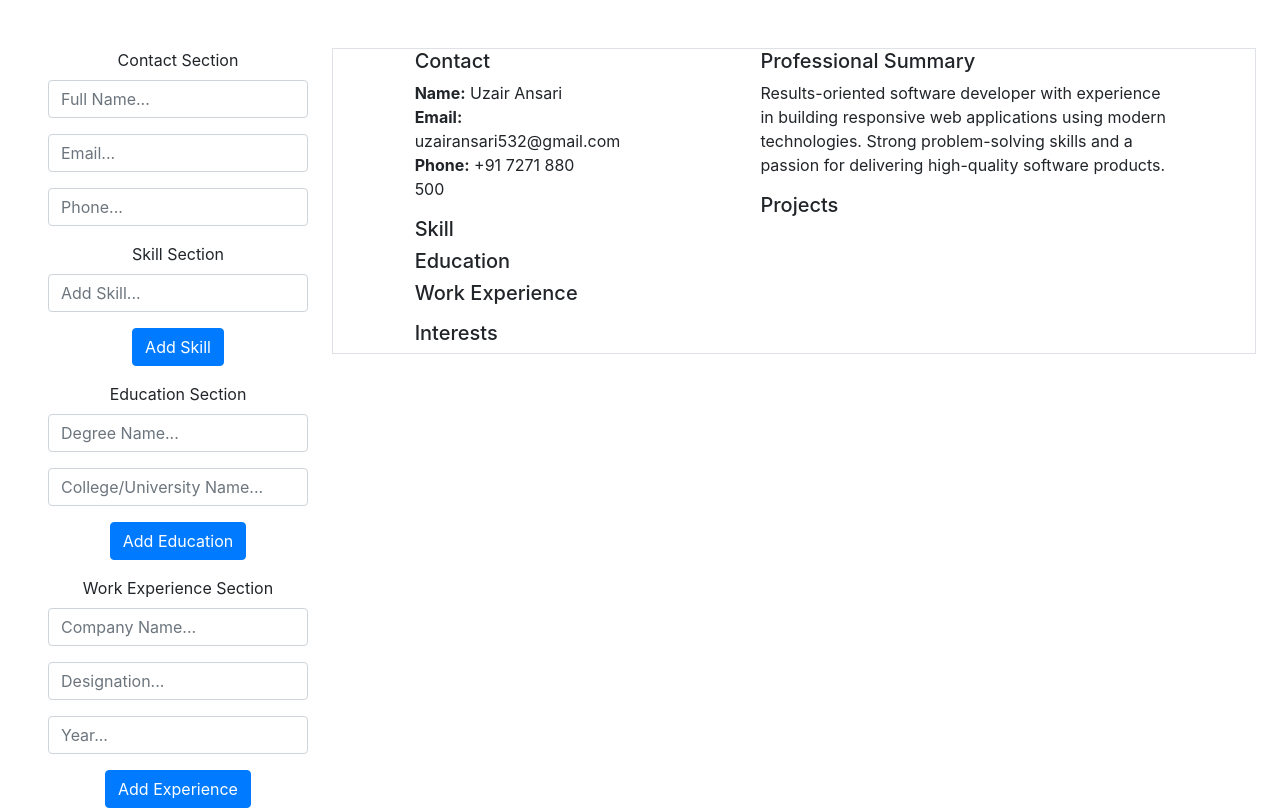
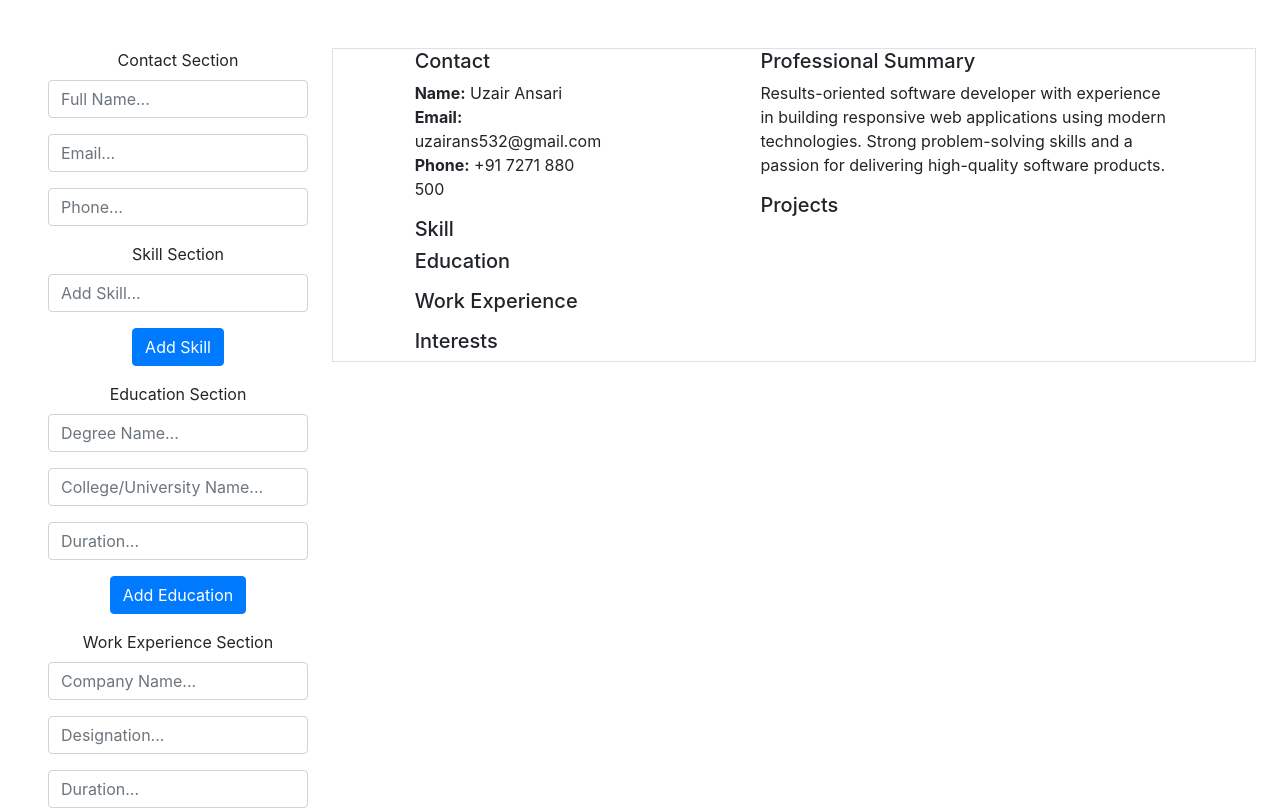
Before and after one commit to uzairansari11/resume_builder, a React (Create React App) app: page / in a window 1280 px wide. Shown: the top 810 px of the page. Built offline with nearby package versions, Linux system fonts and the light colour scheme.

Commit message:
improved functionality

```diff
--- a/package.json
+++ b/package.json
@@ -12,6 +12,7 @@
     "react-dom": "^18.2.0",
     "react-icons": "^4.9.0",
     "react-scripts": "5.0.1",
+    "react-tag-autocomplete": "^6.3.0",
     "web-vitals": "^2.1.4"
   },
   "scripts": {
--- a/src/component/ResumeOption.jsx
+++ b/src/component/ResumeOption.jsx
@@ -1,7 +1,7 @@
 import React from "react";
 import { Button, Form } from "react-bootstrap";
 import { AiOutlinePlusCircle, AiOutlineTrash } from "react-icons/ai";
-
+import TagAutocomplete from "react-tag-autocomplete";
 const ResumeOption = ({
   handleContactDetails,
   skill,
@@ -79,6 +79,13 @@ const ResumeOption = ({
           placeholder="College/University Name..."
           className="mb-3"
         />
+        <Form.Control
+          type="text"
+          onChange={handleEducationDetails}
+          name="year"
+          placeholder="Duration..."
+          className="mb-3"
+        />
         <Button variant="primary" onClick={handleAddEducation} className="mb-3">
           Add Education
         </Button>
@@ -104,7 +111,7 @@ const ResumeOption = ({
           type="text"
           onChange={handleWorkExperienceDetails}
           name="year"
-          placeholder="Year..."
+          placeholder="Duration..."
           className="mb-3"
         />
         <Button variant="primary" onClick={handleAddWorkExperience} className="mb-3">
--- a/src/component/ResumeTemplate.jsx
+++ b/src/component/ResumeTemplate/ResumeTemplate.jsx
@@ -1,5 +1,5 @@
 import React from "react";
-import CustomList from './CustomList';
+import CustomList from '../CustomList';
 
 const ResumeTemplate = ({
   contact,
@@ -41,14 +41,16 @@ const ResumeTemplate = ({
         {/* Education Section */}
         <div>
           <h5>Education</h5>
-
-          {educations?.map((item) => (
-            <>
-              {" "}
-              <p className="text-sm">{item.degree}</p>
-              <p>{item.college}</p>
-            </>
-          ))}
+          <ul className="list-unstyled">
+            {educations?.map((item) => (
+              <>
+                {" "}
+                <li className="text-sm">{item.degree}</li>
+                <li>{item.college}</li>
+                <li>{item.year}</li>
+              </>
+            ))}
+          </ul>
         </div>
         {/* Work Experience Section */}
         <div>
@@ -69,7 +71,7 @@ const ResumeTemplate = ({
           <h5>Interests</h5>
           <div className="d-flex flex-wrap">
             {intrestData.map((item) => (
-              <CustomList  data={item.intrest}/>
+              <CustomList data={item.intrest} />
             ))}
           </div>
 
--- a/src/pages/ResumeCreaterPage.jsx
+++ b/src/pages/ResumeCreaterPage.jsx
@@ -1,13 +1,13 @@
 import React, { useState } from "react";
 
-import ResumeTemplate from "../component/ResumeTemplate";
-import ResumeOption from '../component/ResumeOption';
+import ResumeTemplate from "../component/ResumeTemplate/ResumeTemplate";
+import ResumeOption from "../component/ResumeOption";
 
 const ResumeCreaterPage = () => {
   /* contact section  */
   const initialContactState = {
     name: "Uzair Ansari",
-    email: "uzairansari532@gmail.com",
+    email: "uzairans532@gmail.com",
     phone: "+91 7271 880 500",
   };
 
@@ -42,6 +42,7 @@ const ResumeCreaterPage = () => {
   const initialEducationState = {
     degree: "Uzair Ansari",
     college: "uzairansari532@gmail.com",
+    year: 2019
   };
 
   const [education, setEducation] = useState(initialEducationState);
@@ -61,7 +62,7 @@ const ResumeCreaterPage = () => {
 
   const initialWorkExperienceState = {
     comapny: "Uzair Ansari",
-    designation: "uzairansari532@gmail.com",
+    designation: "uzairans532@gmail.com",
     year: 2019,
   };
 
@@ -146,36 +147,40 @@ const ResumeCreaterPage = () => {
     <div className="d-flex justify-content-between px-4 mt-4 g-6 py-4">
       <div className="w-25 ">
         <ResumeOption
-          className="w-50"
-          handleContactDetails={handleContactDetails}
-          skill={skill}
-          handleSkillInputValue={handleSkillInputValue}
-          handleSkillsData={handleSkillsData}
-          handleEducationDetails={handleEducationDetails}
-          handleAddEducation={handleAddEducation}
-          handleWorkExperienceDetails={handleWorkExperienceDetails}
-          handleAddWorkExperience={handleAddWorkExperience}
-          handleIntrestInputValue={handleIntrestInputValue}
-          handleIntrestData={handleIntrestData}
-          intrest={intrest}
-          handleSummary={handleSummary}
-          summary={summary}
-          handleProjectChange={handleProjectChange}
-          handleTechStackChange={handleTechStackChange}
-          handleFeatureChange={handleFeatureChange}
-          handleProjectData={handleProjectData}
+          {...{
+            handleContactDetails,
+            skill,
+            handleSkillInputValue,
+            handleSkillsData,
+            handleEducationDetails,
+            handleAddEducation,
+            handleWorkExperienceDetails,
+            handleAddWorkExperience,
+            handleIntrestInputValue,
+            handleIntrestData,
+            intrest,
+            handleSummary,
+            summary,
+            handleProjectChange,
+            handleTechStackChange,
+            handleFeatureChange,
+            handleProjectData,
+          }}
         />
+
       </div>
       <div className="w-75">
         {" "}
         <ResumeTemplate
-          contact={contact}
-          skills={skills}
-          educations={educations}
-          workExperienceData={workExperienceData}
-          intrestData={intrestData}
-          summary={summary}
-          projectData={projectData}
+          {...{
+            contact,
+            skills,
+            educations,
+            workExperienceData,
+            intrestData,
+            summary,
+            projectData,
+          }}
         />
       </div>
     </div>
```
Also changed, not shown: 1 other file (tests, documents, lock files or other folders).
